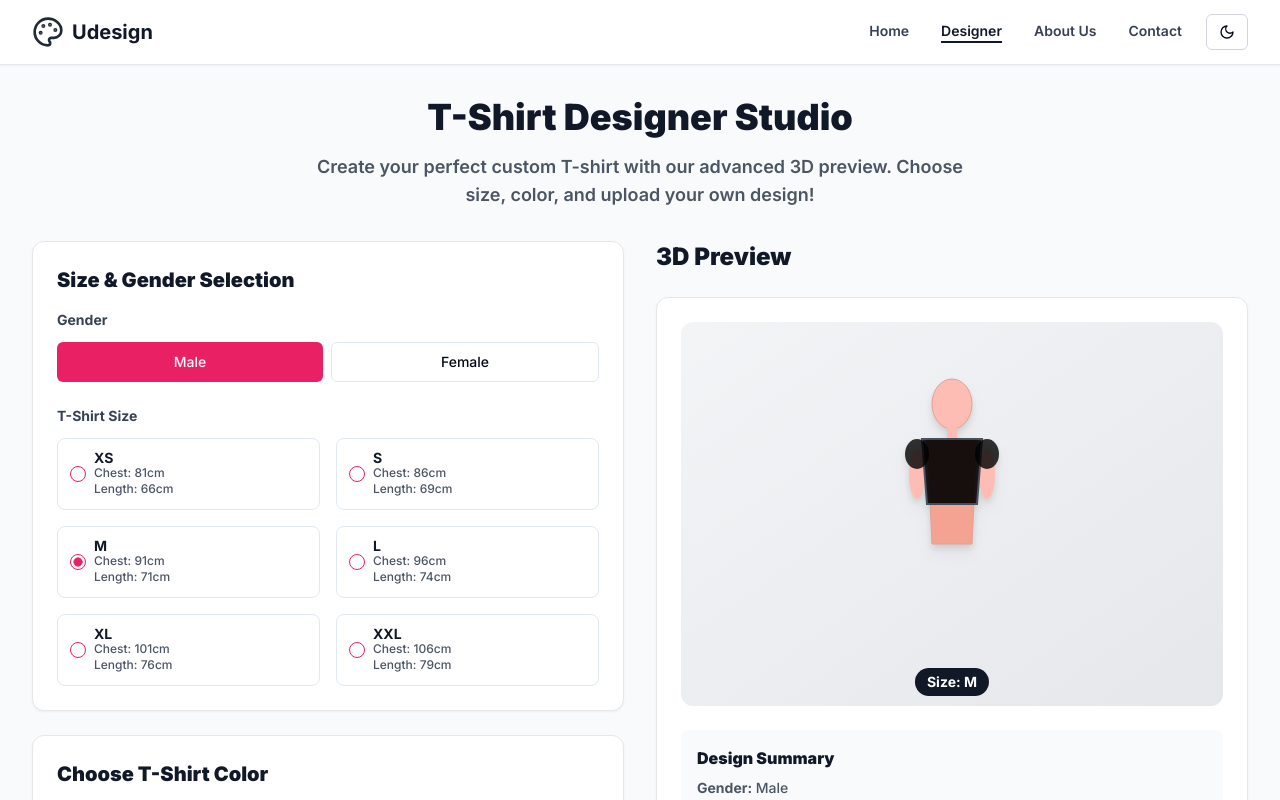
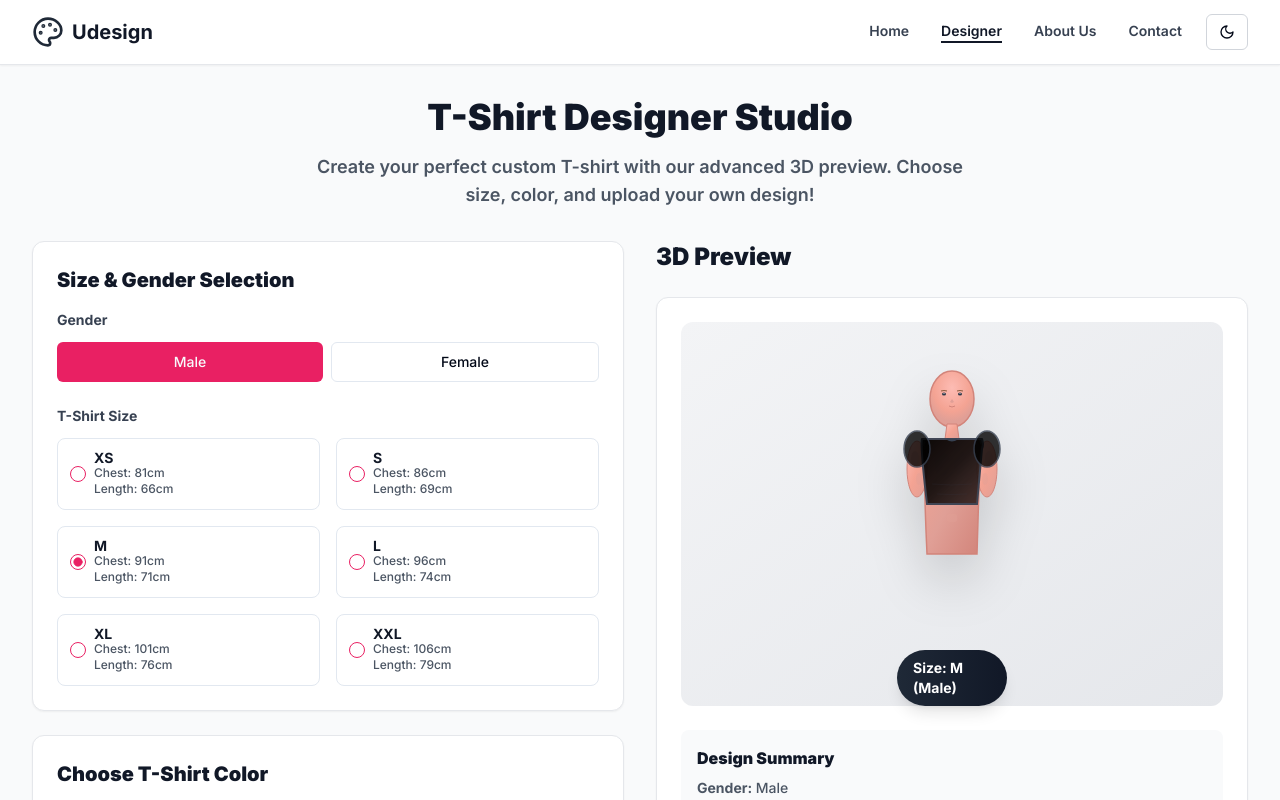
Before and after one commit to AnmolMehra435/Udesign, a React (Vite) app: page /designer in a window 1280 px wide. Shown: the top 800 px of the page. Built offline with nearby package versions, Linux system fonts and the light colour scheme.

Commit message:
Enhance 3D Mannequin
Improve the 3D mannequin's appearance to be more human-like, including muscles and facial features.

```diff
--- a/src/components/MannequinPreview.tsx
+++ b/src/components/MannequinPreview.tsx
@@ -15,83 +15,165 @@ const MannequinPreview = ({ config }: MannequinPreviewProps) => {
     <div className="bg-white dark:bg-gray-800 rounded-xl p-6 shadow-sm border border-gray-200 dark:border-gray-700">
       <div className="bg-gradient-to-br from-gray-100 to-gray-200 dark:from-gray-700 dark:to-gray-800 w-full h-96 rounded-xl flex items-center justify-center">
         <div className="relative">
-          {/* Mannequin SVG */}
-          <svg width="200" height="300" viewBox="0 0 200 300" className="drop-shadow-lg">
-            {/* Head */}
-            <ellipse
-              cx="100"
-              cy="40"
-              rx="20"
-              ry="25"
-              fill="#FDBCB4"
-              stroke="#E09F96"
+          {/* Enhanced 3D Mannequin SVG */}
+          <svg width="220" height="320" viewBox="0 0 220 320" className="drop-shadow-2xl">
+            {/* Define gradients for 3D effect */}
+            <defs>
+              <linearGradient id="skinGradient" x1="0%" y1="0%" x2="100%" y2="100%">
+                <stop offset="0%" stopColor="#FDBCB4" />
+                <stop offset="50%" stopColor="#F4A393" />
+                <stop offset="100%" stopColor="#E09F96" />
+              </linearGradient>
+              <linearGradient id="muscleGradient" x1="0%" y1="0%" x2="100%" y2="100%">
+                <stop offset="0%" stopColor="#F4A393" />
+                <stop offset="50%" stopColor="#E09F96" />
+                <stop offset="100%" stopColor="#D2847A" />
+              </linearGradient>
+              <radialGradient id="faceGradient" cx="50%" cy="30%" r="60%">
+                <stop offset="0%" stopColor="#FDBCB4" />
+                <stop offset="70%" stopColor="#F4A393" />
+                <stop offset="100%" stopColor="#E09F96" />
+              </radialGradient>
+              <linearGradient id="tshirtGradient" x1="0%" y1="0%" x2="100%" y2="100%">
+                <stop offset="0%" stopColor={color} />
+                <stop offset="50%" stopColor={color} stopOpacity="0.9" />
+                <stop offset="100%" stopColor={color} stopOpacity="0.7" />
+              </linearGradient>
+            </defs>
+
+            {/* Head with facial features */}
+            <g>
+              {/* Head shape */}
+              <ellipse
+                cx="110"
+                cy="45"
+                rx="22"
+                ry="28"
+                fill="url(#faceGradient)"
+                stroke="#D2847A"
+                strokeWidth="1.5"
+              />
+
+              {/* Eyes */}
+              <ellipse cx="102" cy="40" rx="2" ry="1.5" fill="#2D3748" />
+              <ellipse cx="118" cy="40" rx="2" ry="1.5" fill="#2D3748" />
+              <circle cx="102" cy="39.5" r="0.5" fill="#FFFFFF" />
+              <circle cx="118" cy="39.5" r="0.5" fill="#FFFFFF" />
+
+              {/* Nose */}
+              <path d="M 110 45 L 108 48 L 110 49 L 112 48 Z" fill="#E09F96" />
+
+              {/* Mouth */}
+              <path d="M 107 52 Q 110 54 113 52" stroke="#D2847A" strokeWidth="1" fill="none" />
+
+              {/* Eyebrows */}
+              <path d="M 99 37 Q 102 36 105 37" stroke="#8B5A3C" strokeWidth="1" fill="none" />
+              <path d="M 115 37 Q 118 36 121 37" stroke="#8B5A3C" strokeWidth="1" fill="none" />
+            </g>
+
+            {/* Neck with definition */}
+            <path
+              d="M 105 70 L 115 70 L 117 85 L 103 85 Z"
+              fill="url(#skinGradient)"
+              stroke="#D2847A"
               strokeWidth="1"
             />
 
-            {/* Neck */}
-            <rect
-              x="95"
-              y="60"
-              width="10"
-              height="15"
-              fill="#FDBCB4"
-            />
-
-            {/* Body shape based on gender */}
+            {/* Body shape with muscles based on gender */}
             {gender === 'M' ? (
-              /* Male torso */
-              <path
-                d="M 75 75 L 125 75 L 120 180 L 80 180 Z"
-                fill="#F4A393"
-                stroke="#E09F96"
-                strokeWidth="1"
-              />
+              <g>
+                {/* Male torso with muscle definition */}
+                <path
+                  d="M 85 85 L 135 85 Q 140 90 138 100 L 135 200 L 85 200 Q 80 90 85 85 Z"
+                  fill="url(#muscleGradient)"
+                  stroke="#D2847A"
+                  strokeWidth="1.5"
+                />
+                {/* Chest muscles */}
+                <ellipse cx="100" cy="110" rx="8" ry="12" fill="#E09F96" opacity="0.6" />
+                <ellipse cx="120" cy="110" rx="8" ry="12" fill="#E09F96" opacity="0.6" />
+                {/* Abs definition */}
+                <rect x="105" y="130" width="10" height="8" rx="2" fill="#E09F96" opacity="0.4" />
+                <rect x="105" y="145" width="10" height="8" rx="2" fill="#E09F96" opacity="0.4" />
+                <rect x="105" y="160" width="10" height="8" rx="2" fill="#E09F96" opacity="0.4" />
+              </g>
             ) : (
-              /* Female torso */
-              <path
-                d="M 80 75 L 120 75 Q 125 100 115 120 L 115 180 L 85 180 L 85 120 Q 75 100 80 75 Z"
-                fill="#F4A393"
-                stroke="#E09F96"
-                strokeWidth="1"
-              />
+              <g>
+                {/* Female torso */}
+                <path
+                  d="M 90 85 L 130 85 Q 135 100 130 120 L 130 200 L 90 200 L 90 120 Q 85 100 90 85 Z"
+                  fill="url(#muscleGradient)"
+                  stroke="#D2847A"
+                  strokeWidth="1.5"
+                />
+                {/* Chest contour */}
+                <ellipse cx="102" cy="108" rx="6" ry="10" fill="#E09F96" opacity="0.5" />
+                <ellipse cx="118" cy="108" rx="6" ry="10" fill="#E09F96" opacity="0.5" />
+              </g>
             )}
 
-            {/* Arms */}
-            <ellipse cx="65" cy="110" rx="8" ry="25" fill="#FDBCB4" />
-            <ellipse cx="135" cy="110" rx="8" ry="25" fill="#FDBCB4" />
+            {/* Enhanced Arms with muscle definition */}
+            <g>
+              {/* Left arm */}
+              <ellipse cx="75" cy="115" rx="10" ry="28" fill="url(#skinGradient)" stroke="#D2847A" strokeWidth="1" />
+              <ellipse cx="73" cy="105" rx="4" ry="8" fill="#E09F96" opacity="0.6" /> {/* Bicep */}
+              <ellipse cx="77" cy="125" rx="3" ry="6" fill="#E09F96" opacity="0.4" /> {/* Forearm */}
 
-            {/* T-Shirt */}
-            <path
-              d={gender === 'M'
-                ? "M 70 75 L 130 75 L 125 140 L 75 140 Z"
-                : "M 75 75 L 125 75 L 120 140 L 80 140 Z"
-              }
-              fill={color}
-              stroke="#374151"
-              strokeWidth="2"
-              opacity="0.9"
-            />
+              {/* Right arm */}
+              <ellipse cx="145" cy="115" rx="10" ry="28" fill="url(#skinGradient)" stroke="#D2847A" strokeWidth="1" />
+              <ellipse cx="147" cy="105" rx="4" ry="8" fill="#E09F96" opacity="0.6" /> {/* Bicep */}
+              <ellipse cx="143" cy="125" rx="3" ry="6" fill="#E09F96" opacity="0.4" /> {/* Forearm */}
+            </g>
 
-            {/* T-Shirt sleeves */}
-            <ellipse cx="65" cy="90" rx="12" ry="15" fill={color} opacity="0.8" />
-            <ellipse cx="135" cy="90" rx="12" ry="15" fill={color} opacity="0.8" />
+            {/* Enhanced T-Shirt with 3D effect */}
+            <g>
+              <path
+                d={gender === 'M'
+                  ? "M 80 85 L 140 85 Q 142 90 140 95 L 135 150 L 85 150 Q 78 90 80 85 Z"
+                  : "M 85 85 L 135 85 Q 137 90 135 95 L 130 150 L 90 150 Q 83 90 85 85 Z"
+                }
+                fill="url(#tshirtGradient)"
+                stroke="#374151"
+                strokeWidth="2"
+                opacity="0.95"
+              />
 
-            {/* Custom design overlay */}
-            {customImage && (
-              <foreignObject x="85" y="90" width="30" height="30">
-                <img
-                  src={customImage}
-                  alt="Custom design"
-                  className="w-full h-full object-contain rounded"
-                />
-              </foreignObject>
-            )}
+              {/* T-Shirt sleeves with 3D effect */}
+              <ellipse cx="75" cy="95" rx="13" ry="18" fill={color} opacity="0.8" stroke="#374151" strokeWidth="1.5" />
+              <ellipse cx="145" cy="95" rx="13" ry="18" fill={color} opacity="0.8" stroke="#374151" strokeWidth="1.5" />
+
+              {/* Shirt collar */}
+              <path d="M 105 85 Q 110 88 115 85" stroke="#374151" strokeWidth="2" fill="none" />
+
+              {/* Custom design overlay with perspective */}
+              {customImage && (
+                <g>
+                  <defs>
+                    <clipPath id="shirtClip">
+                      <ellipse cx="110" cy="115" rx="18" ry="25" />
+                    </clipPath>
+                  </defs>
+                  <foreignObject x="92" y="95" width="36" height="40" clipPath="url(#shirtClip)">
+                    <img
+                      src={customImage}
+                      alt="Custom design"
+                      className="w-full h-full object-cover rounded"
+                      style={{ transform: 'perspective(100px) rotateY(5deg)' }}
+                    />
+                  </foreignObject>
+                </g>
+              )}
+
+              {/* Shirt wrinkles for realism */}
+              <path d="M 90 130 Q 110 132 130 130" stroke="#374151" strokeWidth="0.5" opacity="0.3" fill="none" />
+              <path d="M 95 140 Q 110 141 125 140" stroke="#374151" strokeWidth="0.5" opacity="0.3" fill="none" />
+            </g>
           </svg>
 
-          {/* Size indicator */}
+          {/* Enhanced size indicator */}
           <div className="absolute -bottom-8 left-1/2 transform -translate-x-1/2">
-            <div className="bg-gray-900 text-white px-3 py-1 rounded-full text-sm font-bold">
-              Size: {size}
+            <div className="bg-gradient-to-r from-gray-800 to-gray-900 text-white px-4 py-2 rounded-full text-sm font-bold shadow-lg">
+              Size: {size} ({gender === 'M' ? 'Male' : 'Female'})
             </div>
           </div>
         </div>
```
